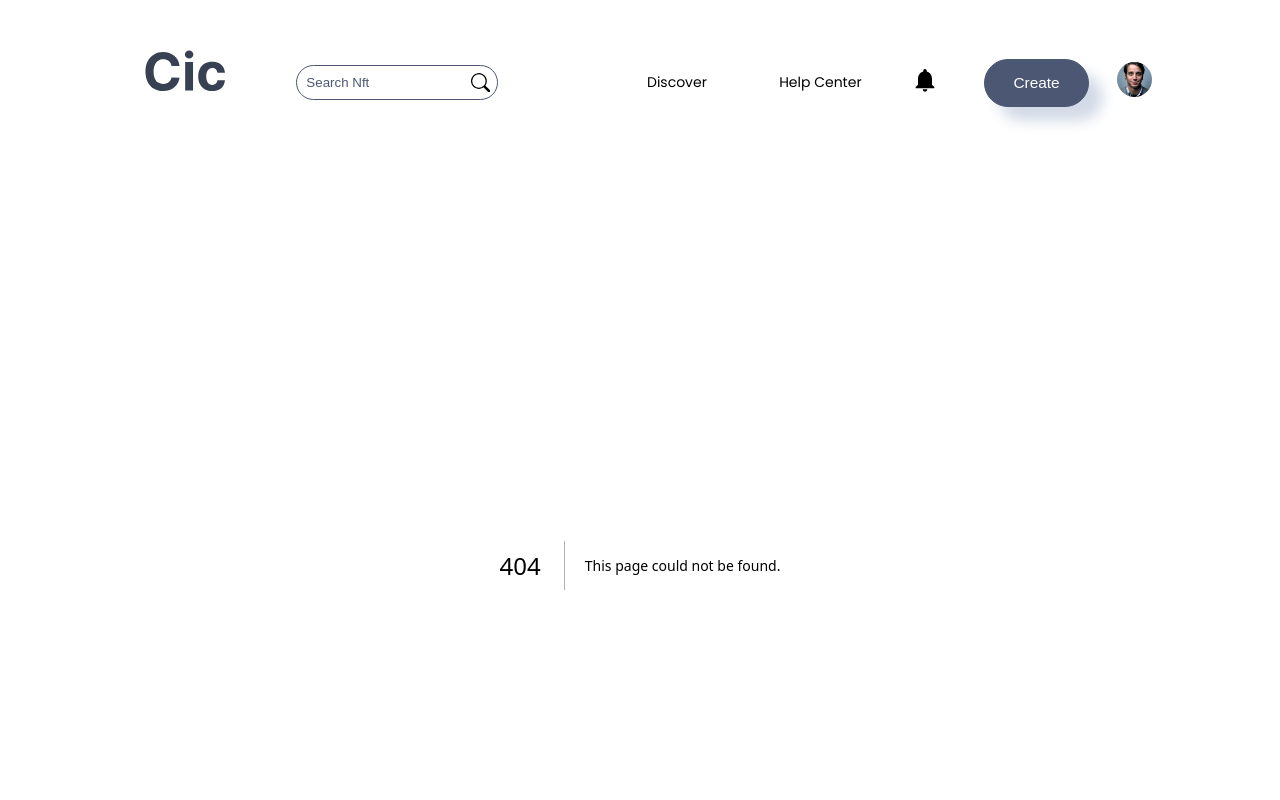
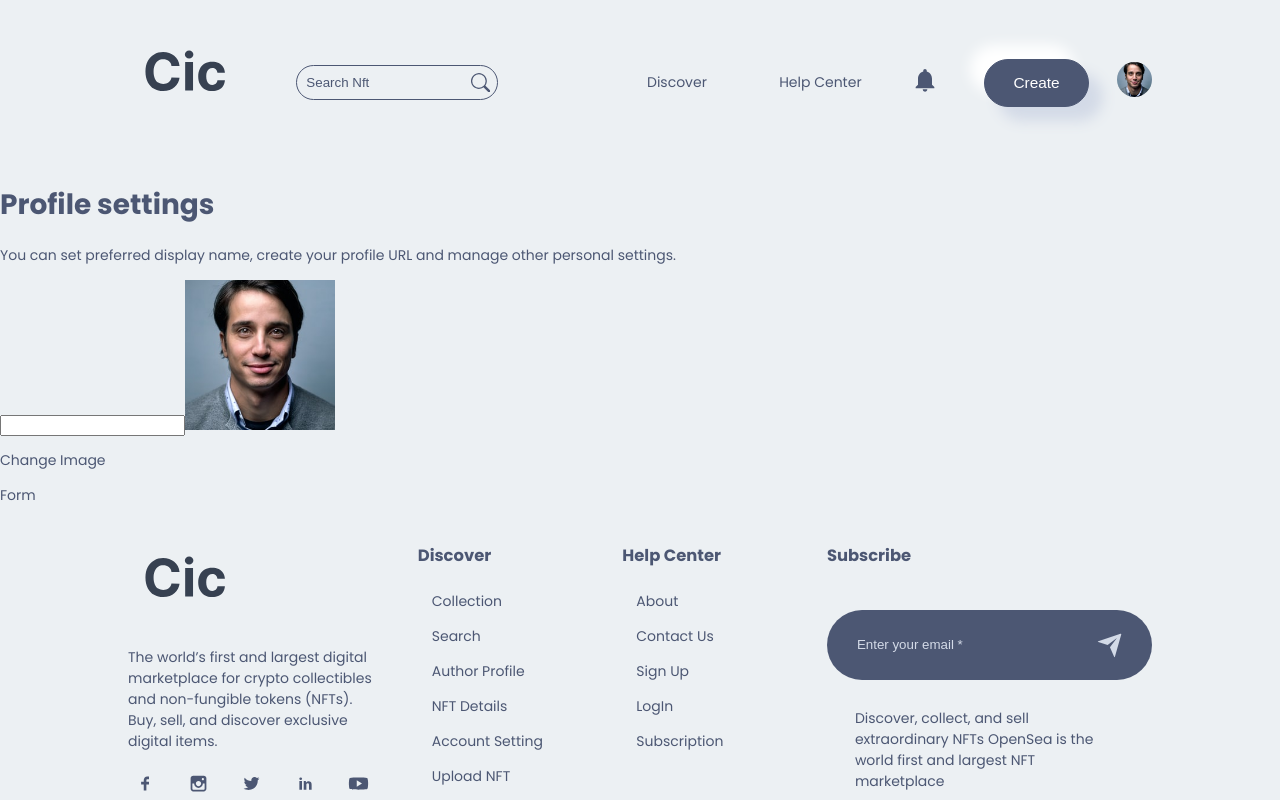
Before and after one commit to shisukeUrahara/web3-nft-marketplace, a Next.js app in the folder client/: page /account in a window 1280 px wide. Before the commit this address had no page. Shown: the top 800 px of the page. Built offline with nearby package versions, Linux system fonts and the light colour scheme.

Commit message:
added account page

```diff
--- /dev/null
+++ b/client/src/accountPage/Form/Form.jsx
@@ -0,0 +1,11 @@
+import React from 'react'
+
+import Style from './Form.module.css';
+
+const Form = () => {
+    return (
+        <div>Form</div>
+    )
+}
+
+export default Form
--- /dev/null
+++ b/client/src/accountPage/index.js
@@ -0,0 +1,5 @@
+import Form from "./Form/Form";
+
+export {
+    Form
+}
--- /dev/null
+++ b/client/src/pages/account.js
@@ -0,0 +1,49 @@
+import React,{useState,useMemo,useCallback,useContext} from 'react';
+import Image from 'next/legacy/image';
+import {useDropZone} from 'react-dropzone'
+
+import Style from '../styles/account.module.css';
+import images from '../img';
+import { Form } from 'src/accountPage';
+
+const account = () => {
+  const [fileUrl,setFileUrl]=useState(null);
+
+  return (
+    <div className={Style.account}>
+      <div className={Style.account_info}>
+      <h1>Profile settings</h1>
+        <p>
+          You can set preferred display name, create your profile URL and manage
+          other personal settings.
+        </p>
+
+      </div>
+
+     <div className={Style.account_box}>
+      <div className={Style.account_box_img}>
+        <input />
+        <Image
+        src={images.user1}
+        alt="account upload"
+        width={150}
+        height={150}
+        className={Style.account_box_img_img}
+        />
+        <p className={Style.account_box_img_para}>Change Image</p>
+      </div>
+
+      <div className={Style.account_box_form}>
+        <Form />
+      </div>
+
+
+
+     </div>
+    </div>
+  )
+
+
+}
+
+export default account
--- /dev/null
+++ b/package.json
@@ -0,0 +1,5 @@
+{
+  "dependencies": {
+    "react-dropzone": "^14.2.3"
+  }
+}
```
Also changed, not shown: client/src/NFTDetailsPage/NFTTabs/NFTTabs.module.css (+29 -0 lines), client/src/accountPage/Form/Form.module.css (added), client/src/styles/account.module.css (added), 1 other file (tests, documents, lock files or other folders).
